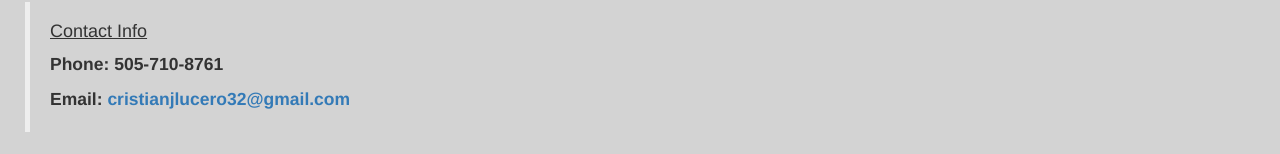
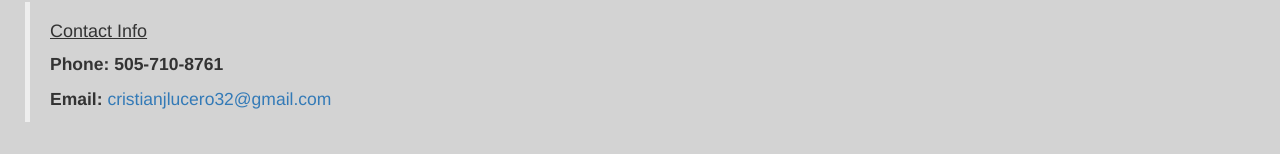
Before and after one commit to crlucero/portfolio, a plain HTML site: page index.html in a window 1280 px wide. Shown: the part 1549-1703 px from the top of the page. Drawn offline with Linux system fonts and the light colour scheme.

Commit message:
Added gh-pages link to README.md

```diff
--- a/index.html
+++ b/index.html
@@ -133,7 +133,7 @@
           <blockquote class="blockquote text-left">
           <h4><u>Contact Info</u></h4>
             <p><strong>Phone: 505-710-8761</strong></p>
-            <p><strong>Email:</stong> <a href="mailto:cristianjlucero32@gmail.com" target="_top">cristianjlucero32@gmail.com</a></p>
+            <p><strong>Email:</strong> <a href="mailto:cristianjlucero32@gmail.com" target="_top">cristianjlucero32@gmail.com</a></p>
           </blockquote>
 
 
```
